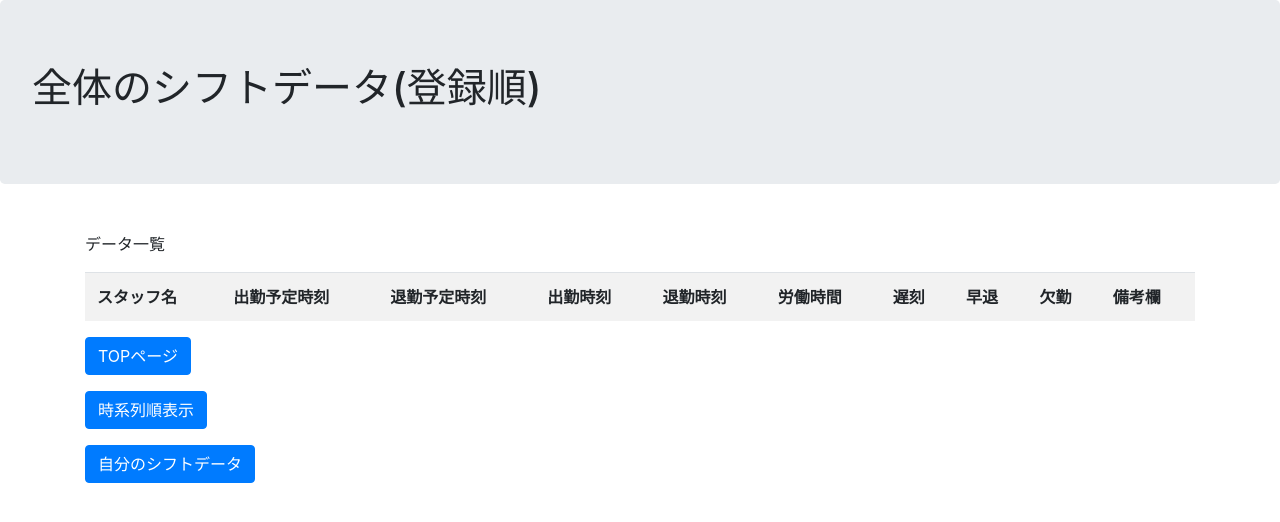
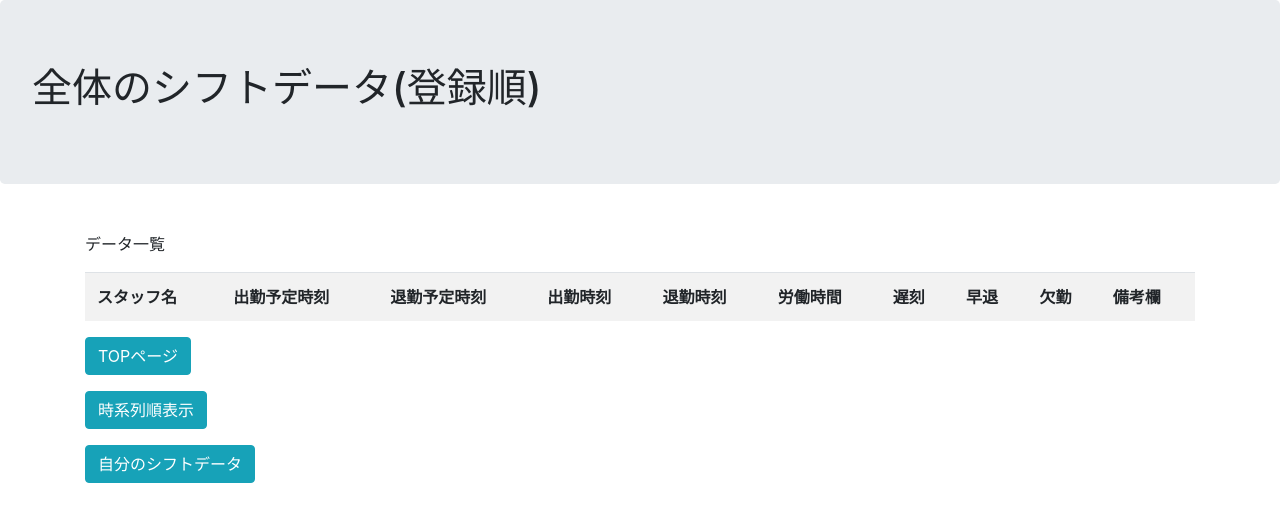
Before and after one commit to osumi-kyopuro/account, a Django app: page /attendance2/list in a window 1280 px wide. Shown: the top 522 px of the page. Run offline with Django 3.2, Linux system fonts and the light colour scheme; data that the repository does not hold is empty; some libraries are stand-ins or nearby versions.

Commit message:
button is changed

```diff
--- a/attendance2/templates/attendance2/add_manyshift.html
+++ b/attendance2/templates/attendance2/add_manyshift.html
@@ -61,8 +61,8 @@
       <p>{{ message }}</p>
 
       <p />
-      </a><a href='../attendance2' class='btn btn-primary'>TOPページ</a><p />
-      </a><a href='../attendance2/list' class='btn btn-primary'>シフトデータ</a><p />
+      </a><a href='../attendance2' class='btn btn-info'>TOPページ</a><p />
+      </a><a href='../attendance2/list' class='btn btn-info'>シフトデータ</a><p />
     <div>
   <div>
 
--- a/attendance2/templates/attendance2/home.html
+++ b/attendance2/templates/attendance2/home.html
@@ -64,7 +64,7 @@
                 退勤できます。退勤ボタンを押してください。<p />
             {% endif %}
             {% if data_flag == False and request.user.authority == '管理者'%}
-                <a href='shift_addition_menu' class='btn btn-primary'>シフト追加</a><p />
+                <a href='shift_addition_menu' class='btn btn-info'>シフト追加</a><p />
 
             {% endif %}
             {% if attend_flag %}
@@ -73,8 +73,8 @@
             {% if leave_flag %}
                 <a href='leave_time' class='btn btn-primary'>退勤</a><p />
             {% endif %}
-            <a href='list' class='btn btn-primary'>シフトデータ</a><p />
-            <a href='../myapp' class='btn btn-primary'>ログアウト</a><p />
+            <a href='list' class='btn btn-info'>シフトデータ</a><p />
+            <a href='../myapp' class='btn btn-info'>ログアウト</a><p />
         <div>
     <div>
 
--- a/attendance2/templates/attendance2/list.html
+++ b/attendance2/templates/attendance2/list.html
@@ -27,7 +27,6 @@
   <div class="jumbotron">
     <h1 class='display-5'>全体のシフトデータ{{title}}</h1>
   </div>
-
   <div class="py-3">
     <div class="container">
       {% if time_series_flag == False %}
@@ -40,9 +39,8 @@
         <p>シフトがかぶっているので登録不可です。</p>
         <p>一時間空けてシフトを登録するようお願いします。</p>
       {% endif %}
-
-
-        <p>データ一覧</p>
+      <p>データ一覧</p>
+      <div class="table-responsive">
         <table class ='table table-striped' >
         <!--<table border="1">-->
             <tr>
@@ -72,20 +70,22 @@
                 <td>{{ member.remarks }}</td>
             </tr>
             {% endfor %}
+
         </table>
+        </div>
     <p />
-    </a><a href='../attendance2' class='btn btn-primary'>TOPページ</a><p />
+    </a><a href='../attendance2' class='btn btn-info'>TOPページ</a><p />
     {% if sort_flag == True %}
-      </a><a href='../attendance2/list' class='btn btn-primary'>登録順表示</a><p />
+      </a><a href='../attendance2/list' class='btn btn-info'>登録順表示</a><p />
     {% else %}
-      </a><a href='../attendance2/sortlist' class='btn btn-primary'>時系列順表示</a><p />
+      </a><a href='../attendance2/sortlist' class='btn btn-info'>時系列順表示</a><p />
     {% endif %}
-    </a><a href='../attendance2/mylist' class='btn btn-primary'>自分のシフトデータ</a><p />
+    </a><a href='../attendance2/mylist' class='btn btn-info'>自分のシフトデータ</a><p />
     {% if request.user.authority == '管理者' %}
-        </a><a href='../attendance2/user_search' class='btn btn-primary'>スタッフ別個人シフトデータ</a><p />
-        </a><a href='../attendance2/shift_addition_menu' class='btn btn-primary'>シフト追加</a><p />
-        </a><a href='../attendance2/delete_menu' class='btn btn-primary'>データ削除</a><p />
+        </a><a href='../attendance2/user_search' class='btn btn-info'>スタッフ別個人シフトデータ</a><p />
+        </a><a href='../attendance2/shift_addition_menu' class='btn btn-info'>シフト追加</a><p />
+        </a><a href='../attendance2/delete_menu' class='btn btn-info'>データ削除</a><p />
     {% endif %}
-    <div>
-  <div>
+      </div>
+    </div>
 </html>
--- a/attendance2/templates/attendance2/shift_addition_menu.html
+++ b/attendance2/templates/attendance2/shift_addition_menu.html
@@ -29,9 +29,9 @@
 
   <div class="py-3">
     <div class="container">
-        <p></a><a href='../attendance2/add_shift' class='btn btn-primary'>一件追加</a><p />
-        <p></a><a href='../attendance2/add_manyshift' class='btn btn-primary'>複数件追加</a><p />
-        <p></a><a href='../attendance2/list' class='btn btn-primary'>前のページへ戻る</a><p />
+        <p></a><a href='../attendance2/add_shift' class='btn btn-info'>一件追加</a><p />
+        <p></a><a href='../attendance2/add_manyshift' class='btn btn-info'>複数件追加</a><p />
+        <p></a><a href='../attendance2/list' class='btn btn-info'>前のページへ戻る</a><p />
     <div>
   <div>
 
--- a/attendance2/templates/attendance2/user_search.html
+++ b/attendance2/templates/attendance2/user_search.html
@@ -70,8 +70,8 @@
       </form>
 
       <p />
-      </a><a href='../attendance2' class="btn btn-primary">TOPページ</a><p />
-      </a><a href='../attendance2/list' class="btn btn-primary">シフトデータ</a><p />
+      </a><a href='../attendance2' class="btn btn-info">TOPページ</a><p />
+      </a><a href='../attendance2/list' class="btn btn-info">シフトデータ</a><p />
     <div>
   <div>
 
--- a/myapp/templates/myapp/index.html
+++ b/myapp/templates/myapp/index.html
@@ -35,11 +35,11 @@
         <div class="container">
 
             {% if user.is_authenticated %}
-              <p><a href="../attendance2" class="btn btn-primary">TOPページ</a></p>
+              <p><a href="../attendance2" class="btn btn-info">TOPページ</a></p>
               <p><a href="{% url 'logout' %}" class="btn btn-primary">ログアウト</a></p>
             {% else %}
-              <p><a href="{% url 'login' %}" class="btn btn-primary">ログイン</a></p>
-              <p><a href="{% url 'signup' %}" class="btn btn-primary">アカウント作成</a></p>
+              <p><a href="{% url 'login' %}" class="btn btn-info">ログイン</a></p>
+              <p><a href="{% url 'signup' %}" class="btn btn-info">アカウント作成</a></p>
             {% endif %}
         <div>
     <div>
```
Also changed, not shown: attendance2/templates/attendance2/add_shift.html (+5 -5 lines), attendance2/templates/attendance2/delete_menu.html (+6 -6 lines), attendance2/templates/attendance2/mylist.html (+9 -8 lines), myapp/templates/registration/login.html (+24 -1 lines), attendance2/migrations/0008_auto_20201103_0843.py (added), db.sqlite3, myapp/migrations/0009_auto_20201103_0843.py (added).
